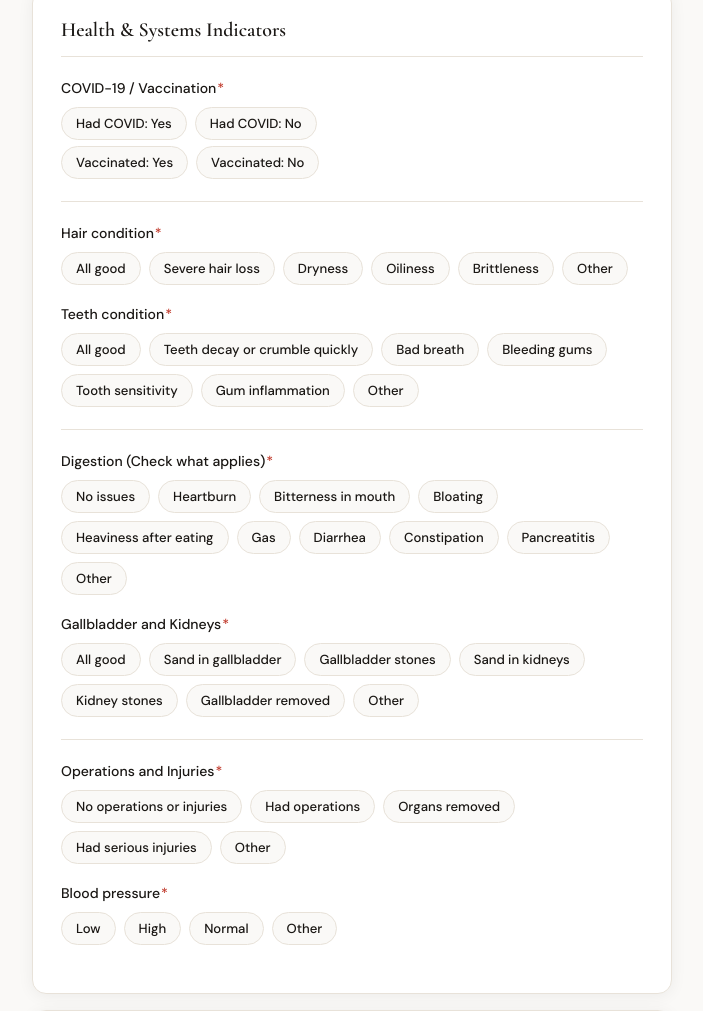
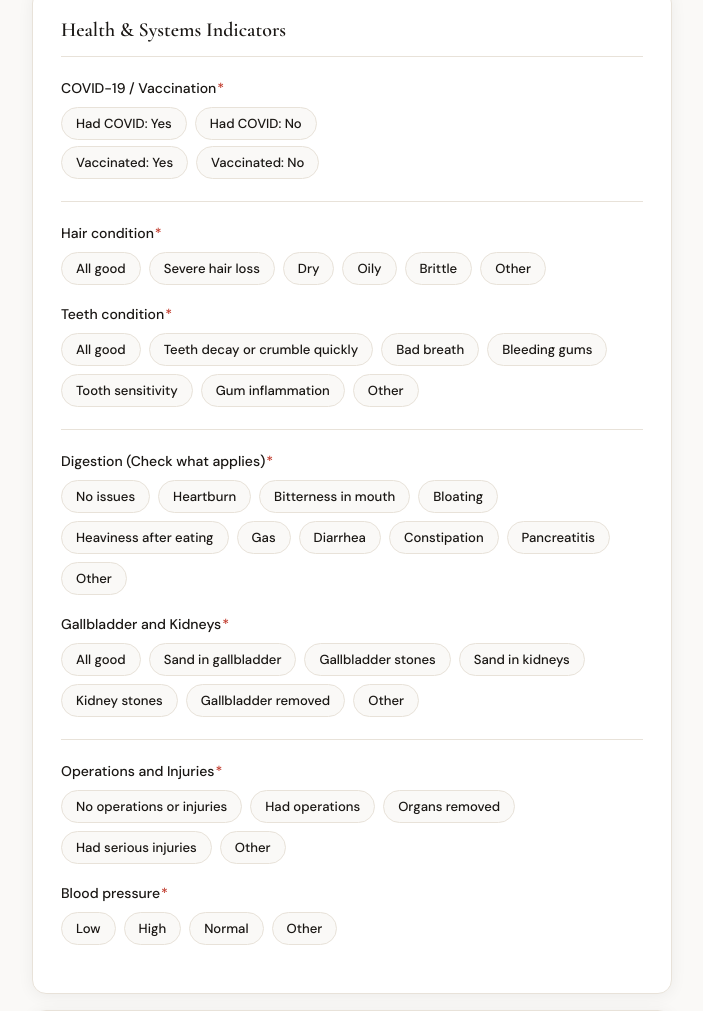
Before and after one commit to kotsyubairina0/woman-health, a plain HTML site: page mens.html in a window 1280 px wide. Shown: the part 912-1923 px from the top of the page, without its empty margins (288-991 px from the left). Drawn offline with nearby package versions, Linux system fonts and the light colour scheme.

Commit message:
translation-fix-v2

```diff
--- a/mens.html
+++ b/mens.html
@@ -155,9 +155,9 @@
         <div class="chips" data-name="hair" data-type="checkbox">
           <label class="chip"><input type="checkbox" name="hair" value="all_good"><span data-i18n="val_all_good">All good</span></label>
           <label class="chip"><input type="checkbox" name="hair" value="severe_loss"><span data-i18n="val_hair_loss">Severe hair loss</span></label>
-          <label class="chip"><input type="checkbox" name="hair" value="dryness"><span data-i18n="val_dryness">Dryness</span></label>
-          <label class="chip"><input type="checkbox" name="hair" value="oiliness"><span data-i18n="val_oiliness">Oiliness</span></label>
-          <label class="chip"><input type="checkbox" name="hair" value="brittleness"><span data-i18n="val_brittleness">Brittleness</span></label>
+          <label class="chip"><input type="checkbox" name="hair" value="dryness"><span data-i18n="val_dryness">Dry</span></label>
+          <label class="chip"><input type="checkbox" name="hair" value="oiliness"><span data-i18n="val_oiliness">Oily</span></label>
+          <label class="chip"><input type="checkbox" name="hair" value="brittleness"><span data-i18n="val_brittleness">Brittle</span></label>
           <label class="chip"><input type="checkbox" name="hair" value="other"><span data-i18n="val_other">Other</span></label>
         </div>
       </div>
```
